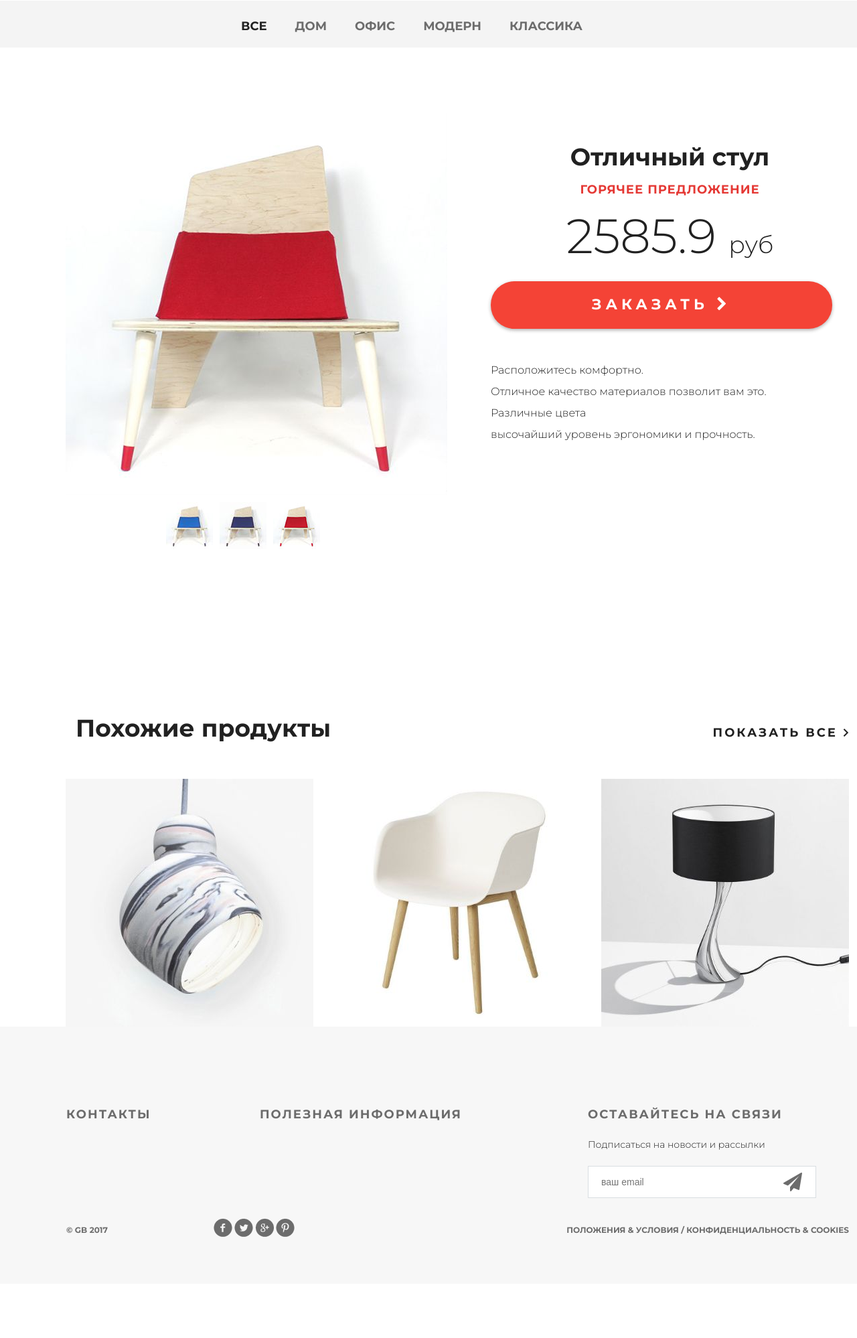
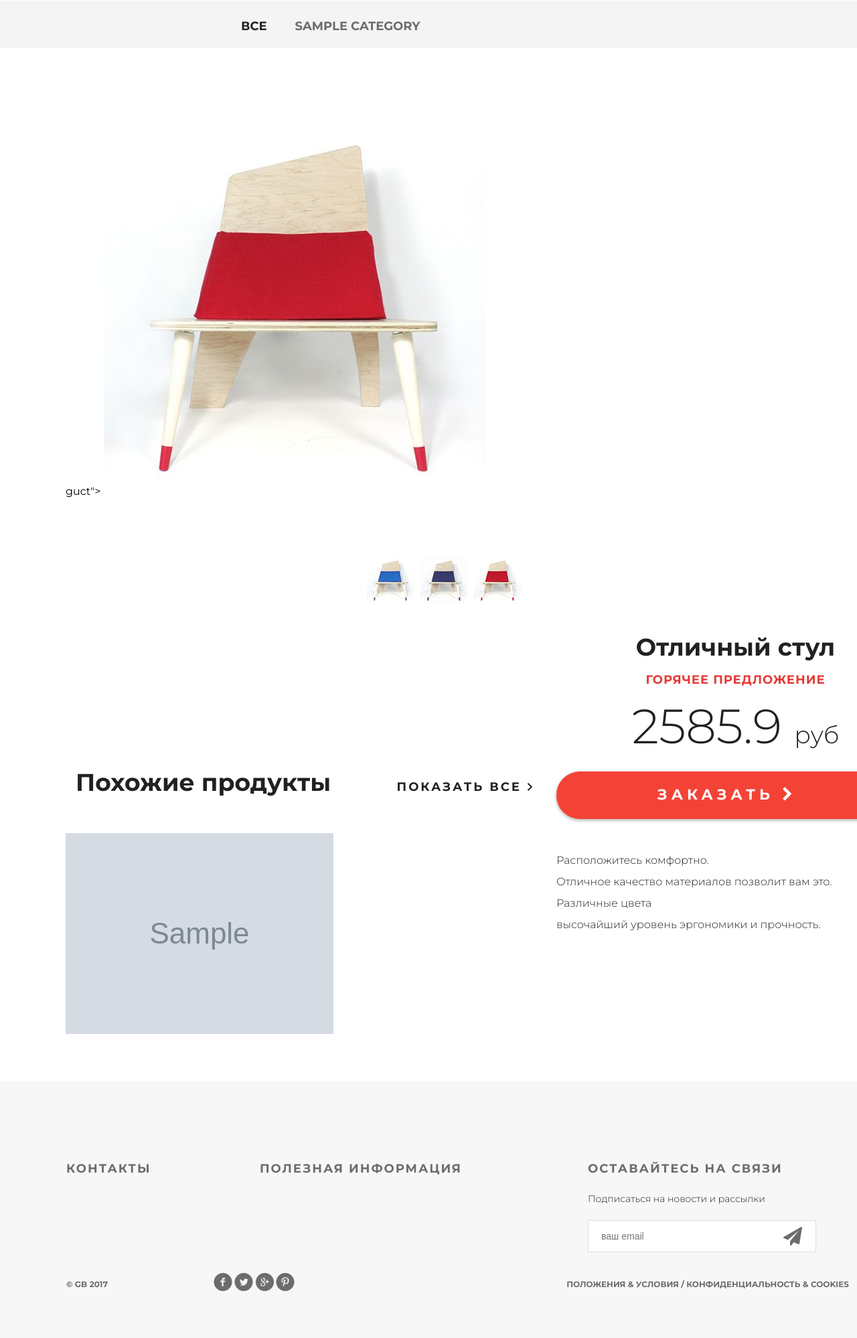
Before and after one commit to Volkov-ES/django_project, a Django app: page /products/all in a window 1280 px wide; the page is wider, and only the part inside the window is pictured. Shown: the part 118-2116 px from the top of that part at 67% size. Before the commit the page ends 1965 px from the top of that part, so only its background shows below. Run offline with Django 3.2, Linux system fonts and the light colour scheme; tables that the repository leaves empty hold one stand-in row (values such as "Sample post"); grey boxes marked "Sample" are stand-in pictures.

Commit message:
Third lesson is done

```diff
--- a/geekshop/geekshop/settings.py
+++ b/geekshop/geekshop/settings.py
@@ -124,6 +124,9 @@ STATICFILES_DIRS = [
     BASE_DIR / "static",
 ]
 
+MEDIA_URL = "/media/"
+MEDIA_ROOT = BASE_DIR / "media"
+
 # Default primary key field type
 # https://docs.djangoproject.com/en/3.2/ref/settings/#default-auto-field
 
--- a/geekshop/geekshop/urls.py
+++ b/geekshop/geekshop/urls.py
@@ -15,7 +15,8 @@ Including another URLconf
 """
 from django.contrib import admin
 from django.urls import path
-
+from django.conf import settings
+from django.conf.urls.static import static
 from mainapp import views as mainapp
 
 urlpatterns = [
@@ -25,3 +26,6 @@ urlpatterns = [
     path("about/contact", mainapp.contact, name="contact"),
     path("products/all", mainapp.products, name="products"),
 ]
+
+if settings.DEBUG :
+    urlpatterns += static(settings.MEDIA_URL, document_root=settings.MEDIA_ROOT)
--- a/geekshop/mainapp/models.py
+++ b/geekshop/mainapp/models.py
@@ -1,3 +1,23 @@
+from email.mime import image
+from unicodedata import category
 from django.db import models
 
-# Create your models here.
+
+class Category(models.Model):
+    name = models.CharField(max_length=25, unique=True)
+    description = models.CharField(max_length=140)
+
+    def __str__(self):
+        return f'(self.id): {self.name}'
+
+
+class Product(models.Model):
+    category = models.ForeignKey(Category, on_delete=models.DO_NOTHING)
+    name = models.CharField(max_length=25)
+    description = models.CharField(max_length=140, blank=True)
+    image = models.ImageField(upload_to='product_images')
+    price = models.DecimalField(max_digits=10, decimal_places=2, default=0)
+    quantity = models.PositiveIntegerField(default=0)
+
+    def __str__(self):
+        return f'(self.id): {self.name}'
--- a/geekshop/mainapp/templates/mainapp/products.html
+++ b/geekshop/mainapp/templates/mainapp/products.html
@@ -11,16 +11,13 @@
 		<div class="links clearfix">
 			<ul class="links-menu">
 				<li><a href="#" class="active">все</a></li>
-				<li><a href="#">дом</a></li>
-				<li><a href="#">офис</a></li>
-				<li><a href="#">модерн</a></li>
-				<li><a href="#">классика</a></li>
+				{% for category in categories %}
+				    <li><a href="#">{{ category.name }}</a></li>
+				{% endfor %}
 			</ul>
 		</div>
 
-		<div class="details-products">
-			<div class="details-slider">
-				<div class="slider-product">
+		<div class="details-products">guct">
 					<img src="/static/img/slider1.jpg">
 				</div>
 				<div class="slider-control">
@@ -68,7 +65,12 @@
 			<div class="related-products clearfix">
 				{% for product in products %}
 				<div class="block">
-					<a href="#"><img src="{% static product.image %}" alt="">
+					<a href="#">
+						{% if product.image %}
+						    <img class="product-image" src="{{ product.image.url }}" alt="">
+						{% else %}
+						    <img class="product-image" src="{% static 'img/product-1.jpg' %}" alt="">
+					    {% endif %}
 						<div class="text">
 							<img src="/static/img/icon-hover.png" alt="img">
 							<h4>{{ product.title|title }}</h4>
--- a/geekshop/mainapp/views.py
+++ b/geekshop/mainapp/views.py
@@ -1,4 +1,5 @@
 from django.shortcuts import render
+from .models import Category, Product
 
 MENU_LINKS = {
     "index": "Главная",
@@ -21,35 +22,21 @@ def index(request):
 
 
 def products(request):
+    categories = Category.objects.all()
+    products = Product.objects.all()
     return render(
         request,
         "mainapp/products.html",
         context={
             "title": "Продукты",
             "menu": MENU_LINKS,
-            "products": [
-                {
-                    "name": "Стул",
-                    "description": "отличный стул 1!",
-                    "image": "img/product-11.jpg",
-                },
-                {
-                    "name": "Стул",
-                    "description": "отличный стул 2!",
-                    "image": "img/product-21.jpg",
-                },
-                {
-                    "name": "Стул",
-                    "description": "отличный стул 3!",
-                    "image": "img/product-31.jpg",
-                },
-            ],
+            "products": products,
+            "categories": categories,
         },
     )
 
-    # Create your views here.
 
-
+    # View
 def contact(request):
     return render(
         request,
```
Also changed, not shown: geekshop/mainapp/admin.py (+10 -1 lines), geekshop/mainapp/migrations/0001_initial.py (added), geekshop/media/product_images/BikurimS.jpg (added).
